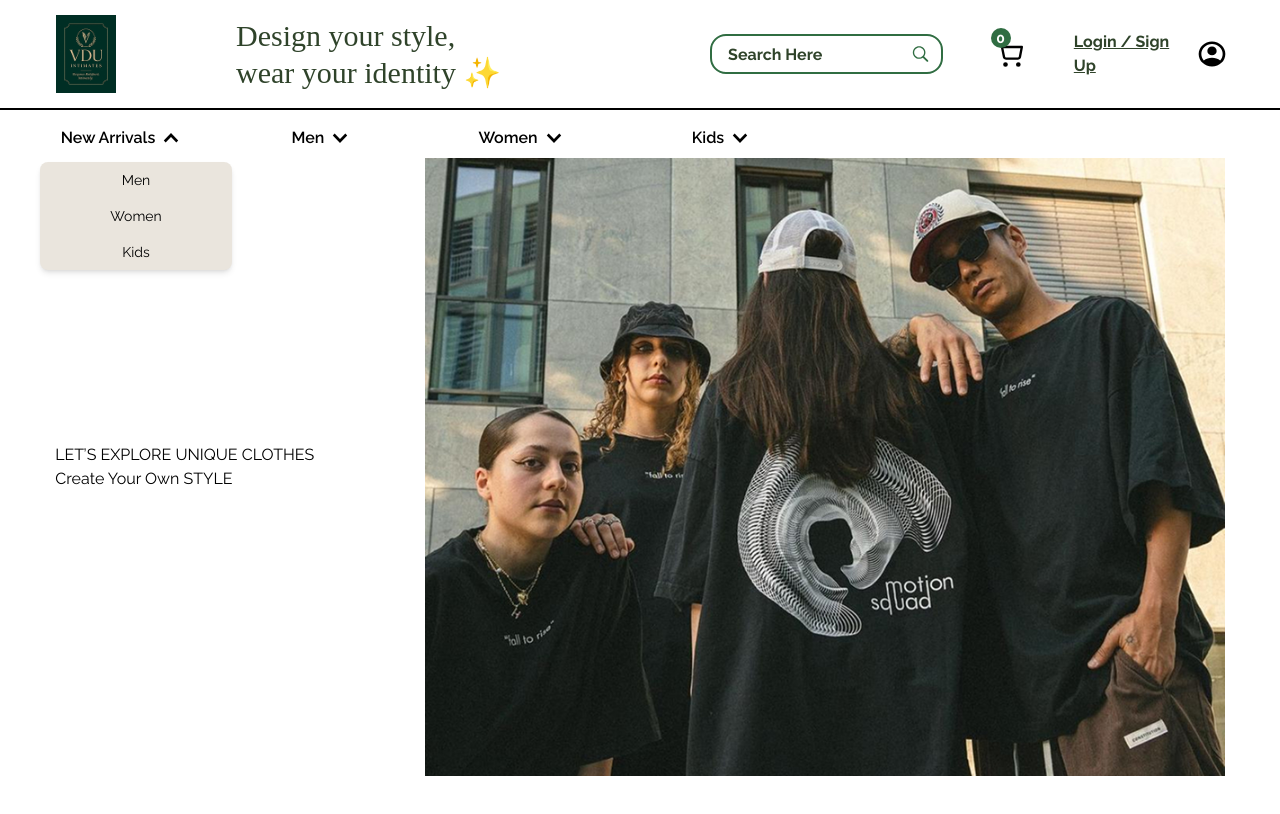
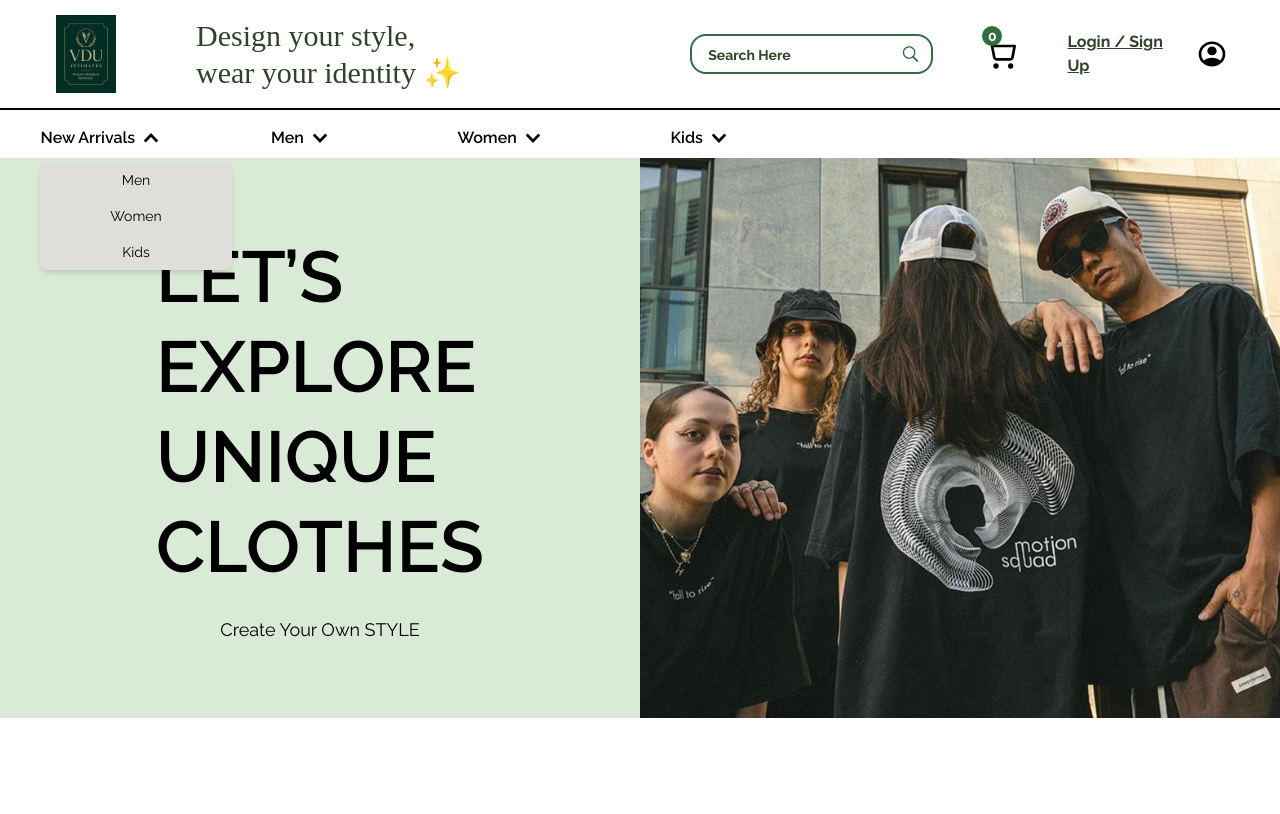
Before and after one commit to VDU-Intimates/vdu-frontend, a Next.js app: page / in a window 1280 px wide. Both pictures are taken after a click on the element "New Arrivals". Shown: the top 814 px of the page. Built offline with nearby package versions, Linux system fonts and the light colour scheme; a web font is replaced by a local one.

Commit message:
redesigned and finalized responsive navigation bar

```diff
--- /dev/null
+++ b/app/components/hero-section/hero-section.tsx
@@ -0,0 +1,37 @@
+import Image from 'next/image'
+import React from 'react'
+
+
+const HeroSection = () => {
+  return (
+    <div className="flex flex-col md:flex-row items-stretch relative w-full max-md:mt-10 md:h-[560px] max-md:p-3">
+  {/* Left panel */}
+  <div className="flex flex-col gap-4 md:gap-6 bg-[#D9EAD6] w-full md:w-1/2 justify-center items-center px-6 py-10 md:p-10 text-black">
+    <h2 className="font-semibold leading-tight
+                   text-3xl sm:text-4xl md:text-6xl lg:text-7xl">
+      LET’S <br className="hidden sm:block" />
+      EXPLORE <br className="hidden sm:block" />
+      UNIQUE <br className="hidden sm:block" />
+      CLOTHES
+    </h2>
+    <p className="text-base sm:text-lg">Create Your Own STYLE</p>
+  </div>
+
+  {/* Right media panel */}
+  <div className="relative w-full md:w-1/2 h-[260px] sm:h-[340px] md:h-full">
+    {/* Next/Image with cover */}
+    <Image
+      src="/assets/hero_image.jpg"
+      alt="Hero Image"
+      fill
+      className="object-cover"
+      priority
+      sizes="(max-width: 768px) 100vw, 50vw"
+    />
+  </div>
+</div>
+
+  )
+}
+
+export default HeroSection
--- a/app/components/nav-bar/nav-bar.tsx
+++ b/app/components/nav-bar/nav-bar.tsx
@@ -28,28 +28,45 @@ const NavBar = () => {
 
 
   return (
-    <nav className='flex justify-center items-center w-screen flex-wrap gap-2 overflow-visible top-navbar'>
+    <nav className='flex justify-center items-center w-screen flex-wrap gap-2
+                    overflow-visible top-navbar'>
 
-      <div className='flex items-center justify-between min-w-screen border-b-2 px-10 h-[110px] max-md:h-[130px] max-md:p-3 max-md:gap-5 max-md:px-5 max-md:justify-around'>
+      {/* Top Navbar */}
+      <div className='flex items-center max-md:justify-around justify-between
+                      min-w-screen border-b-2 px-10 h-[110px] max-md:h-[130px]
+                      max-md:p-3 max-md:gap-5 '>
 
-          <div className='flex items-center gap-30 w-fit h-fit max-w-screen-lg mx-4 max-md:gap-20 '>
+          {/* Need to fix the Heading issue at around 768px and the kids ul issue */}
+          <div className='flex items-center gap-20 w-fit h-fit max-w-screen-lg mx-4 max-md:mx-0  '>
             <Image src='/assets/logo.jpg' alt='Logo' width={60} height={60} className='max-md:w-12'/>
-            <h2 className='min-w-0 font-charm text-dark-green leading-tight text-xl sm:text-2xl lg:text-3xl [text-wrap:balance] max-w-[min(60ch,100%)] flex '>Design your style, wear your identity ✨</h2>
+            <h2 className='min-w-0 font-charm text-dark-green leading-tight text-xl sm:text-2xl
+                           lg:text-3xl [text-wrap:balance]
+                           max-w-[min(60ch,100%)] flex '>
+              Design your style, wear your identity ✨
+            </h2>
           </div>
 
-          <div className={`flex items-start justify-center gap-20 md:relative md:min-h-auto md:transition-none max-md:fixed max-md:inset-y-0 max-md:right-0 max-md:min-w-60 max-md:bg-beige max-md:transition-transform max-md:duration-500 max-md:ease-in-out ${openTop ? "max-md:translate-x-0 max-md:opacity-100 z-1000 max-md:text-md max-sm:text-sm" : "max-md:translate-x-full max-md:opacity-0"}`}>
-            <div className='flex md:flex-row flex-col max-md:items-center items-center md:gap-[4vw] gap-8 max-md:mt-9'>
+          <div className={`flex items-start justify-center gap-20 md:relative md:min-h-auto
+                          md:transition-none max-md:fixed max-md:inset-y-0 max-md:right-0 max-md:min-w-60
+                        max-md:bg-beige max-md:transition-transform max-md:duration-500 max-md:ease-in-out
+                        ${
+                          openTop ? "max-md:translate-x-0 max-md:opacity-100 z-1000 max-md:text-md max-sm:text-sm"
+                           : "max-md:translate-x-full max-md:opacity-0"}`
+                          }>
+            <div className='flex md:flex-row  flex-col max-md:items-center
+                             items-center md:gap-[4vw] gap-8 max-md:mt-9'>
             <button
             className="block md:hidden ml-4 cursor-pointer"
             onClick={() => setOpenTop(!openTop)}
             >
             <X size={32} />
             </button>
-            <div className={`gap-6 relative w-[250px] max-md:w-50 `}>
+            <div className={`gap-6 relative w-[250px] cursor-pointer max-md:w-50 `}>
               <input
                 type="text"
                 placeholder="Search Here"
-                className="w-full h-10 border-light-green outline-0 border-2 pr-10 pl-4 rounded-2xl placeholder:text-l font-bold placeholder:text-dark-green "
+                className="w-full h-10 border-light-green outline-0 border-2 pr-10 pl-4 rounded-2xl
+                           placeholder:text-sm font-bold placeholder:text-dark-green "
               />
               <Image
                 src="/assets/search_icon.svg"
@@ -60,12 +77,16 @@ const NavBar = () => {
               />
             </div>
 
-            <div className='flex relative flex-shrink-0 w-fit h-fit gap-5'>
+            <div className='flex relative flex-shrink-0 w-fit h-fit cursor-pointer gap-5'>
               <p className={` text-dark-green font-bold ${openTop ? 'flex' : 'hidden'}`}>Cart page</p>
-              <Image src='/assets/Shopping_cart.svg' alt='Cart-Icon' width={28} height={25}/>
-              <span className="absolute -top-3 right-3 w-5 h-5 flex items-center justify-center rounded-full bg-light-green text-white text-sm font-bold">0</span>
+              <Image src='/assets/Shopping_cart.svg' alt='Cart-Icon' width={32} height={25} className='max-md:w-6'/>
+              <span className="absolute -top-3 right-3.5 w-5 h-5 flex items-center justify-center rounded-full
+                               bg-light-green text-white text-sm font-bold max-md:text-xs
+                                max-md:w-4 max-md:h-4">0
+              </span>
             </div>
-            <div className='flex items-center gap-3 mr-3'>
+
+            <div className='flex items-center cursor-pointer gap-3 mr-3'>
               <p className='text-dark-green font-bold underline'> Login /
               Sign Up</p>
               <Image src='/assets/account_circle.svg' alt='Account-Icon' width={32} height={32}/>
@@ -82,48 +103,77 @@ const NavBar = () => {
       </div>
 
 
-        <div className='flex items-center relative justify-start w-screen gap-4 sm:gap-6 md:gap-10 px-4 sm:px-6 md:px-10 text-l '>
+        {/* Bottom Navbar */}
+        <div className='flex items-center relative justify-start w-screen gap-4  sm:gap-6 md:gap-10 px-4
+                         sm:px-6 md:px-10 text-l '>
           {!openBottom && (
             <button
               aria-label="Open menu"
               className="relative z-30 block  md:hidden ml-4 md:h-10 h-8 sm:h-9 cursor-pointer"
-            onClick={() => setOpenBottom(true)}
+              onClick={() => setOpenBottom(!openBottom)}
             >
-            <Menu className="w-5 h-5 min-[414px]:w-6 min-[414px]:h-6 sm:w-8 sm:h-8 md:w-9 md:h-9" />
+              <Menu className="w-5 h-5 min-[800px]:w-6 min-[800px]:h-6 sm:w-8 sm:h-8 md:w-9 md:h-9" />
             </button>
           )}
-          <div className={`flex items-start shrink justify-start gap-3 sm:gap-5 md:gap-10 max-[550px]:gap-2 flex-nowrap md:relative  max-md:h-fit md:transition-none max-md:fixed max-md:inset-x-0 max-md:left-0 max-md:top-[144px] max-md:w-full max-md:min-w-0  min-h-8 sm:min-h-9 md:min-h-10 z-50 max-[413px]:overflow-x-auto min-[420px]:overflow-x-visible overflow-y-visible overscroll-x-contain no-scrollbar touch-pan-x scroll-smooth max-md:transition-transform max-md:duration-500 max-md:ease-in-out ${openBottom ? "max-md:translate-x-0 max-md:opacity-100" : "max-md:-translate-x-full max-md:opacity-0"}`}>
+          <div className={`flex items-start shrink justify-start gap-3 sm:gap-5 md:gap-10
+                          max-[550px]:gap-2 flex-nowrap md:relative  max-md:h-fit md:transition-none
+                          max-md:absolute max-md:inset-x-0 max-md:left-0 max-md:top-0 max-md:w-full
+                          max-md:min-w-0 min-h-8 sm:min-h-9 md:min-h-10 z-50 max-[800px]:overflow-x-visible
+                          min-[420px]:overflow-x-visible max-md:overflow-y-hidden overscroll-x-contain
+                          no-scrollbar touch-pan-x scroll-smooth max-md:transition-transform max-md:duration-500
+                          max-md:ease-in-out
+                          ${
+                            openBottom ? "max-md:translate-x-0 max-md:opacity-100 "
+                             : "max-md:-translate-x-full max-md:opacity-0"}`
+                            }>
             {openBottom && (
               <button
                 aria-label="Close menu"
-                className="inline-flex md:hidden items-center justify-center h-8 sm:h-9 md:h-10 cursor-pointer flex-none px-7 z-30"
-                onClick={() => setOpenBottom(false)}
+                className="inline-flex md:hidden items-center
+                           justify-center h-8 sm:h-9 md:h-10 cursor-pointer flex-none px-7 z-30"
+                onClick={() => setOpenBottom(!openBottom)}
               >
-                <X className="w-6 h-6 min-[414px]:w-7 min-[414px]:h-7 sm:w-8 sm:h-8 md:w-9 md:h-9" />
+                <X className="w-6 h-6 min-[800px]:w-7 min-[800px]:h-7 sm:w-8 sm:h-8 md:w-9 md:h-9" />
               </button>
             )}
-            <div className='flex flex-col items-center relative shrink-0 w-36 md:w-40 max-[413px]:min-w-[9.5rem] min-[414px]:w-auto min-[414px]:flex-1 min-[414px]:basis-0 min-[414px]:min-w-0 min-[414px]:shrink gap-1 sm:gap-2'>
-              <div className='flex gap-2 cursor-pointer select-none items-center h-8 sm:h-9 md:h-10' onClick={() => setDropdownA(!dropdownA)}>
+
+<div className='flex flex-col pr-10 items-center relative shrink min-w-0 w-36 max-md:min-w-[9.5rem] md:w-auto min-[800px]:flex-1 min-[800px]:basis-0 min-[800px]:min-w-0 gap-1 sm:gap-2'>
+
+              <div className='flex gap-2 cursor-pointer select-none items-center h-8 sm:h-9 md:h-10' onClick={() => {
+              setDropdownA(v => !v);
+              setDropdownB(false);
+              setDropdownC(false);
+              setDropdownD(false);
+            }}>
                 <p className='text-md max-[550px]:text-sm max-[420px]:text-xs font-semibold leading-none'>New Arrivals</p>
                 <Image src={dropdownA ? '/assets/arrow_up.svg' : '/assets/arrow_down.svg'} alt='Cart-Icon' width={16} height={16} className='transition-all duration-300 ease-in-out'/>
               </div>
-              <ul className={`bg-[#eae5dd] w-full md:w-max md:min-w-[12rem] md:absolute md:top-full md:left-0 md:z-[70] mt-1 rounded-lg shadow-md origin-top flex flex-col items-center  transition-[max-height,opacity,transform] duration-300 ease-out ${
+              <ul className={`bg-[#e0deda] cursor-pointer w-full md:w-max md:min-w-[12rem] md:absolute md:top-full md:left-0 md:z-[70] mt-1 rounded-lg shadow-md origin-top flex flex-col  items-center  transition-[max-height,opacity,transform] duration-300 ease-out ${
               dropdownA ? "max-h-[240px] opacity-100 scale-y-100 pointer-events-auto" : "max-h-0 opacity-0 scale-y-95 pointer-events-none"
               }`}
               >
               {newArrivalItems.map((item, key) => (
-                <li key={key} className={`text-[10px] sm:text-sm md:text-md text-center whitespace-nowrap w-full flex items-center justify-center px-2 py-1.5 sm:px-3 sm:py-2 md:px-4 md:py-2 hover:bg-dark-green hover:text-beige ${item == "Men" ? 'rounded-t-lg' : ''} ${item == "Kids" ? 'rounded-b-lg' : ''}`}>{item}</li>
+                <li key={key} className={`text-[10px] sm:text-sm md:text-md text-center
+                                        whitespace-nowrap w-full flex items-center justify-center
+                                        px-2 py-1.5 sm:px-3 sm:py-2 md:px-4 md:py-2 hover:bg-dark-green
+                                        hover:text-beige ${item == "Men" ? 'rounded-t-lg' : ''}
+                                         ${item == "Kids" ? 'rounded-b-lg' : ''}`}>{item}</li>
               ))}
               </ul>
 
             </div>
 
-            <div className='flex flex-col items-center relative shrink-0 w-36 md:w-40 max-[413px]:min-w-[9.5rem] min-[414px]:w-auto min-[414px]:flex-1 min-[414px]:basis-0 min-[414px]:min-w-0 min-[414px]:shrink gap-1 sm:gap-2 '>
-              <div className='flex gap-2 cursor-pointer select-none items-center h-8 sm:h-9 md:h-10' onClick={() => setDropdownB(!dropdownB)}>
+            <div className='flex flex-col pr-10 items-center relative shrink-0 w-36 md:w-40 max-[800px]:min-w-[9.5rem] min-[800px]:w-auto min-[800px]:flex-1 min-[800px]:basis-0 min-[800px]:min-w-0 min-[800px]:shrink gap-1 sm:gap-2 '>
+              <div className='flex gap-2 cursor-pointer select-none items-center h-8 sm:h-9 md:h-10' onClick={() => {
+              setDropdownA(false);
+              setDropdownB(v => !v);
+              setDropdownC(false);
+              setDropdownD(false);
+            }}>
                 <p className='text-md max-[550px]:text-sm max-[420px]:text-xs font-semibold leading-none'>Men</p>
                 <Image src={dropdownB ? '/assets/arrow_up.svg' : '/assets/arrow_down.svg'} alt='Cart-Icon' width={16} height={16} className='transition-all duration-300 ease-in-out'/>
               </div>
-              <ul className={`bg-[#eae5dd] w-full md:w-max md:min-w-[12rem] md:absolute md:top-full md:left-0 md:z-[70] mt-1 rounded-lg shadow-md origin-top flex flex-col items-center overflow-hidden transition-[max-height,opacity,transform] duration-300 ease-out ${
+              <ul className={`bg-[#e0deda] cursor-pointer w-full md:w-max md:min-w-[12rem] md:absolute md:top-full md:left-0 md:z-[70] mt-1 rounded-lg shadow-md origin-top flex flex-col items-center overflow-hidden transition-[max-height,opacity,transform] duration-300 ease-out ${
               dropdownB ? "max-h-[240px] opacity-100 scale-y-100 pointer-events-auto" : "max-h-0 opacity-0 scale-y-95 pointer-events-none"
               }`}
               >
@@ -133,12 +183,17 @@ const NavBar = () => {
               </ul>
             </div>
 
-            <div className='flex flex-col items-center relative shrink-0 w-36 md:w-40 max-[413px]:min-w-[9.5rem] min-[414px]:w-auto min-[414px]:flex-1 min-[414px]:basis-0 min-[414px]:min-w-0 min-[414px]:shrink gap-1 sm:gap-2'>
-              <div className='flex gap-2 cursor-pointer select-none items-center h-8 sm:h-9 md:h-10' onClick={() => setDropdownC(!dropdownC)}>
+            <div className='flex flex-col pr-10 items-center relative shrink-0 w-36 md:w-40 max-[800px]:min-w-[9.5rem] min-[800px]:w-auto min-[800px]:flex-1 min-[800px]:basis-0 min-[800px]:min-w-0 min-[800px]:shrink gap-1 sm:gap-2'>
+              <div className='flex gap-2 cursor-pointer select-none items-center h-8 sm:h-9 md:h-10' onClick={() => {
+              setDropdownA(false);
+              setDropdownB(false);
+              setDropdownC(v => !v);
+              setDropdownD(false);
+            }}>
                 <p className='text-md max-[550px]:text-sm max-[420px]:text-xs font-semibold leading-none'>Women</p>
                 <Image src={dropdownC ? '/assets/arrow_up.svg' : '/assets/arrow_down.svg'} alt='Cart-Icon' width={16} height={16} className='transition-all duration-300 ease-in-out'/>
               </div>
-              <ul className={`bg-[#eae5dd] w-full md:w-max md:min-w-[12rem] md:absolute md:top-full md:left-0 md:z-[70] mt-1 rounded-lg shadow-md origin-top flex flex-col items-center overflow-hidden transition-[max-height,opacity,transform] duration-300 ease-out ${
+              <ul className={`bg-[#e0deda] cursor-pointer w-full md:w-max md:min-w-[12rem] md:absolute md:top-full md:left-0 md:z-[70] mt-1 rounded-lg shadow-md origin-top flex flex-col items-center overflow-hidden transition-[max-height,opacity,transform] duration-300 ease-out ${
               dropdownC ? "max-h-[240px] opacity-100 scale-y-100 pointer-events-auto" : "max-h-0 opacity-0 scale-y-95 pointer-events-none"
               }`}
               >
@@ -149,12 +204,17 @@ const NavBar = () => {
             </div>
 
 
-            <div className='flex flex-col items-center relative shrink-0 w-36 md:w-40 max-[413px]:min-w-[9.5rem] min-[414px]:w-auto min-[414px]:flex-1 min-[414px]:basis-0 min-[414px]:min-w-0 min-[414px]:shrink gap-1 sm:gap-2'>
-              <div className='flex gap-2 cursor-pointer select-none items-center h-8 sm:h-9 md:h-10' onClick={() => setDropdownD(!dropdownD)}>
+            <div className='flex flex-col pr-10 items-center relative shrink-0 w-36 md:w-40 max-[800px]:min-w-[9.5rem] min-[800px]:w-auto min-[800px]:flex-1 min-[800px]:basis-0 min-[800px]:min-w-0 min-[800px]:shrink gap-1 sm:gap-2'>
+              <div className='flex gap-2 cursor-pointer select-none items-center h-8 sm:h-9 md:h-10' onClick={() => {
+              setDropdownA(false);
+              setDropdownB(false);
+              setDropdownC(false);
+              setDropdownD(v => !v);
+            }}>
                 <p className='text-md max-[550px]:text-sm max-[420px]:text-xs font-semibold leading-none'>Kids</p>
                 <Image src={dropdownD ? '/assets/arrow_up.svg' : '/assets/arrow_down.svg'} alt='Cart-Icon' width={16} height={16} className='transition-all duration-300 ease-in-out'/>
               </div>
-              <ul className={`bg-[#eae5dd] w-full md:w-max md:min-w-[12rem] md:absolute md:top-full md:left-0 md:z-[70] mt-1 rounded-lg shadow-md origin-top flex flex-col items-center overflow-hidden transition-[max-height,opacity,transform] duration-300 ease-out ${
+              <ul className={`bg-[#e0deda] cursor-pointer w-full md:w-max md:min-w-[12rem] md:absolute md:top-full md:left-0 md:z-[70] mt-1 rounded-lg shadow-md origin-top flex flex-col items-center overflow-hidden transition-[max-height,opacity,transform] duration-300 ease-out ${
               dropdownD ? "max-h-[240px] opacity-100 scale-y-100 pointer-events-auto" : "max-h-0 opacity-0 scale-y-95 pointer-events-none"
               }`}
               >
--- a/app/page.tsx
+++ b/app/page.tsx
@@ -1,23 +1,9 @@
-import Image from "next/image";
+
+import HeroSection from "./components/hero-section/hero-section";
 
 export default function Home() {
   return (
 
-
-    <div className="min-h-screen max-w-screen">
-      <div className="flex items-center justify-around">
-        <div>
-          <h2>
-          LET’S EXPLORE UNIQUE CLOTHES
-          </h2>
-          <p>
-            Create Your Own STYLE
-          </p>
-        </div>
-        <div>
-          <Image src="/assets/hero_image.jpg" alt="Hero Image " width={800} height={750} />
-        </div>
-      </div>
-    </div>
+    <HeroSection />
   );
 }
```
Also changed, not shown: app/Customization/page.tsx (added, +9 -0 lines), public/assets/wishlist_icon.svg (added). Lines whose indentation alone changed are shown as unchanged.
